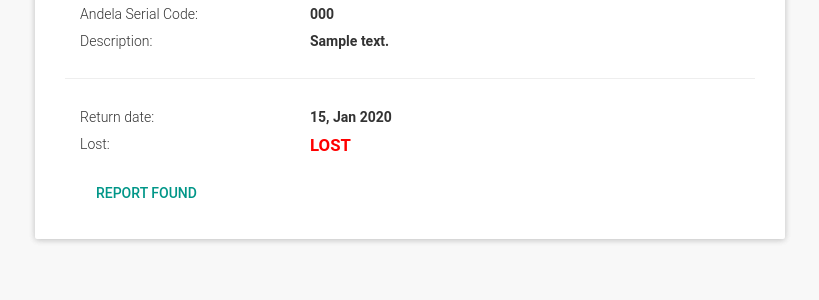
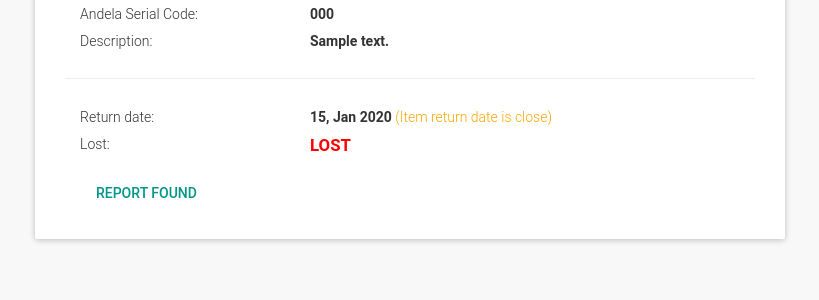
Before and after one commit to andela-hthuo/AssetTracker, a Flask app: page /assets/ in a window 1280 px wide. Shown: the part 289-589 px from the top of the page, without its empty margins (230-1049 px from the left). Run offline with Flask 2, Linux system fonts and the light colour scheme; a user stored in the database is signed in; tables that the repository leaves empty hold one stand-in row (values such as "Sample post"); parts of the project's set-up code (start-up, migrations or seed data) failed here and were passed over; some libraries are stand-ins or nearby versions.

Commit message:
Show return date warning when it's past or near

```diff
--- a/app/models.py
+++ b/app/models.py
@@ -1,3 +1,4 @@
+from datetime import datetime
 from werkzeug.security import generate_password_hash, \
      check_password_hash
 from flask_login import UserMixin
@@ -168,3 +169,12 @@ class Asset(db.Model):
     @property
     def return_date_(self):
         return self.return_date.strftime("%d, %b %Y")
+
+    @property
+    def return_date_past(self):
+        return datetime.now() > self.return_date
+
+    @property
+    def return_date_near(self):
+        delta = datetime.now() - self.return_date
+        return delta.days <= 1
--- a/app/templates/assets/index.html
+++ b/app/templates/assets/index.html
@@ -50,7 +50,15 @@
             {% if asset.check_assignee(current_user) or current_user.has_admin %}
             <div class="col-md-12">
                 <div class="col-md-4">Return date:</div>
-                <div class="col-md-8"><strong>{{ asset.return_date_ }}</strong></div>
+                <div class="col-md-8">
+                    <strong>{{ asset.return_date_ }}</strong>
+                    {% if asset.return_date_past %}
+                        <span style="color:red;">(Item should have been returned already)</span>
+                    {% endif %}
+                    {% if asset.return_date_near %}
+                        <span style="color:orange;">(Item return date is close)</span>
+                    {% endif %}
+                </div>
             </div>
             {% endif %}
             {% if current_user.has_admin %}
--- a/app/templates/index.html
+++ b/app/templates/index.html
@@ -7,9 +7,11 @@
             <hr>
             <h4><b>{{summary.assigned}}</b> Assets Assigned to Staff Members</h4>
             <h4><b>{{summary.available}}</b> Assets Available for Assignment</h4>
-            <a class="btn btn-primary" href="{{ url_for('assets.index') }}">View Assets</a>
             {% if current_user.has_admin %}
+            <a class="btn btn-primary" href="{{ url_for('assets.index') }}">View All Assets</a>
             <a class="btn btn-primary" href="{{ url_for('assets.add') }}">Add Asset</a>
+            {% else %}
+            <a class="btn btn-primary" href="{{ url_for('assets.index') }}">View Assets Assigned to Me</a>
             {% endif %}
         </div>
     </div>
```
